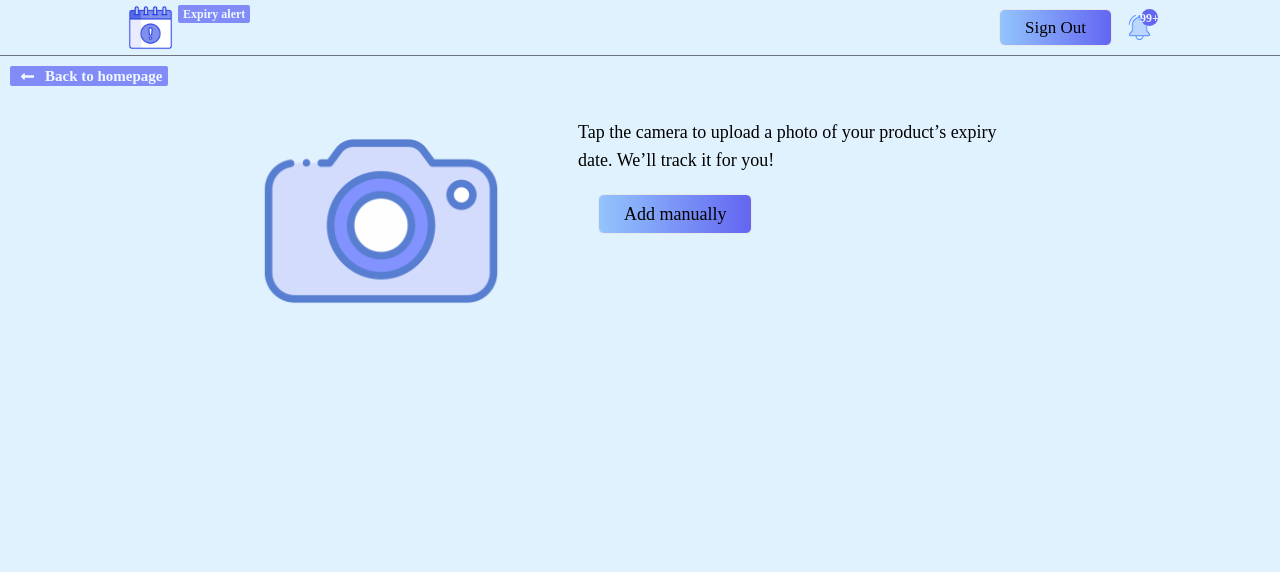
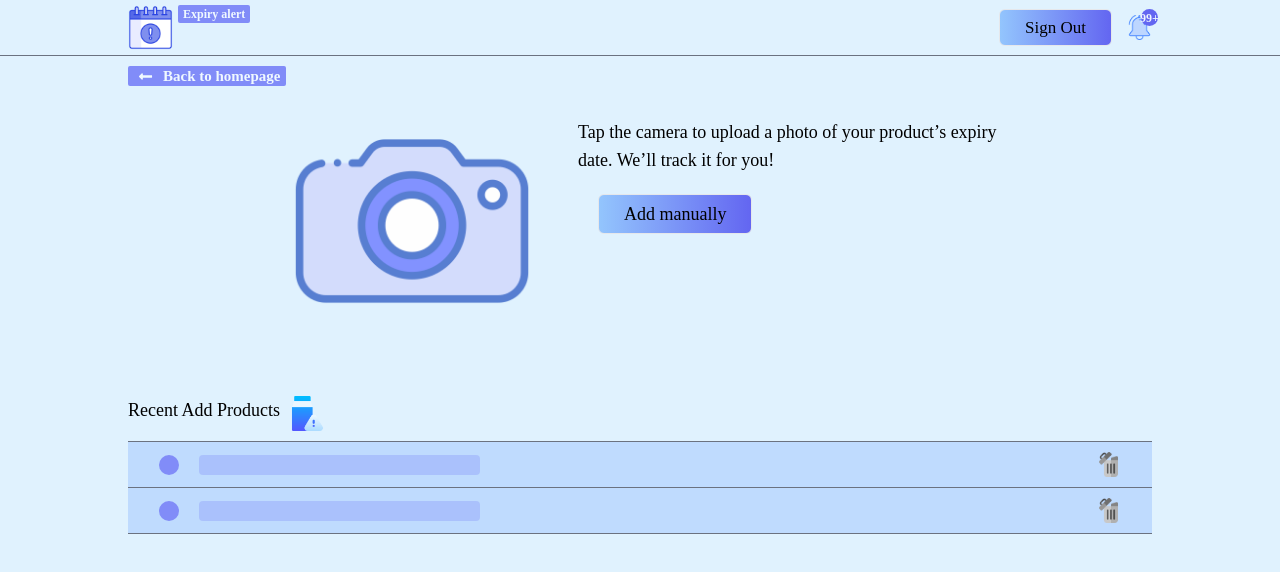
Before and after one commit to anurag9601/health-quality, a Next.js app: page /expiry-alert/home in a window 1280 px wide. Shown: the top 572 px of the page. Built offline with nearby package versions, Linux system fonts and the light colour scheme; a web font is replaced by a local one.

Commit message:
add notification feature

```diff
--- a/src/app/(client)/(Expiry)/expiry-alert/home/page.tsx
+++ b/src/app/(client)/(Expiry)/expiry-alert/home/page.tsx
@@ -1,33 +1,38 @@
 "use client";
 import AddExpireDetails from "@/components/AddExpireDetails/AddExpireDetails";
 import ExpiryNav from "@/components/ExpiredNav/ExpiryNav";
+import ExpiryNotification from "@/components/ExpiryNotifications/ExpiryNotification";
 import ExpiryRecentProducts from "@/components/ExpiryRecentProducts/ExpiryRecentProducts";
+import { UserContext } from "@/context/userContext";
 import Image from "next/image";
 import { useRouter } from "next/navigation";
-import React from "react";
+import React, { useContext } from "react";
 import { FaLongArrowAltLeft } from "react-icons/fa";
 
 const ExpiryHome = () => {
   const router = useRouter();
 
+  const { notificationWindowOpen } = useContext(UserContext);
+
   const [addManuallyBoxOpen, setAddManuallyBoxOpen] = React.useState(false);
 
   return (
-    <div className="h-full w-full bg-sky-100">
+    <div className="min-h-dvh w-full bg-sky-100">
+      {notificationWindowOpen && <ExpiryNotification />}
       {addManuallyBoxOpen && (
         <AddExpireDetails setAddManuallyBoxOpen={setAddManuallyBoxOpen} />
       )}
       <ExpiryNav />
-      <div className="w-full h-[20px] pl-[10px] pt-[10px] mb-[10px]">
+      <div className="w-full h-[20px] pl-[10%] pt-[10px] mb-[10px]">
         <span
-          className="font-head text-[15px] text-sky-50 bg-indigo-400 pl-[10px] pr-[5px] rounded-sm font-semibold flex items-center gap-[10px] w-fit h-[20px] cursor-pointer transition-all duration-[300] ease-in-out hover:pl-[5px] hover:border-[1px] hover:border-black"
+          className="font-head text-[15px] text-sky-50 bg-indigo-400 pl-[10px] pr-[5px] rounded-sm font-semibold flex items-center gap-[10px] w-fit h-[20px] cursor-pointer transition-all duration-[300] ease-in-out hover:pl-[5px] hover:border-black"
           onClick={() => router.push("/")}
         >
           <FaLongArrowAltLeft /> Back to homepage
         </span>
       </div>
-      <div className="flex flex-col sm:flex-row align-start justify-center gap-[10px] pl-[20%] pr-[20%] mt-[20px]">
-        <label className="cursor-pointer">
+      <div className="flex flex-col sm:flex-row align-start justify-center gap-[10px] pl-[10%] sm:pl-[20%] pr-[10%] sm:pr-[20%] mt-[20px]">
+        <label className="cursor-pointer flex flex-col items-center">
           <Image
             src={"/expiry-camera.png"}
             alt=""
@@ -55,7 +60,7 @@ const ExpiryHome = () => {
           </button>
         </div>
       </div>
-      {/* <ExpiryRecentProducts /> */}
+      <ExpiryRecentProducts />
     </div>
   );
 };
--- a/src/app/(client)/(Home)/page.tsx
+++ b/src/app/(client)/(Home)/page.tsx
@@ -10,8 +10,13 @@ import { redirect } from "next/navigation";
 import React, { ChangeEvent, useContext, useEffect } from "react";
 
 const Home = () => {
-  const { user, setUser, setUserAllProduct, notificationWindowOpen } =
-    useContext(UserContext);
+  const {
+    user,
+    setUser,
+    userAllProduct,
+    setUserAllProduct,
+    notificationWindowOpen,
+  } = useContext(UserContext);
 
   const [file, setFile] = React.useState<File | null>(null);
 
@@ -77,6 +82,8 @@ const Home = () => {
     });
 
     const response = await request.json();
+
+    console.log(response);
 
     if (response && response.allProductsData) {
       setUserAllProduct(response.allProductsData.products);
--- a/src/app/(server)/api/product/all/route.ts
+++ b/src/app/(server)/api/product/all/route.ts
@@ -12,7 +12,7 @@ export async function POST(req: NextRequest) {
             throw new Error("Models are not loaded correctly.");
         }
 
-        const allProductsData = await userAllProducts.findOne({ userEmail }).populate("products");
+        const allProductsData = await userAllProducts.findOne({ userEmail }).populate("products").populate("notifications");
 
         return NextResponse.json({ allProductsData }, { status: 200 })
     } catch (err) {
--- a/src/components/ExpiredNav/ExpiryNav.tsx
+++ b/src/components/ExpiredNav/ExpiryNav.tsx
@@ -7,8 +7,6 @@ import React, { useContext } from "react";
 
 const ExpiryNav = () => {
   const { user, setUser, setNotificationWindowOpen } = useContext(UserContext);
-
-  // const router = useRouter();
 
   const handleUserSignOut = async () => {
     const request = await fetch("/api/signout");
--- /dev/null
+++ b/src/components/ExpiryNotifications/ExpiryNotification.tsx
@@ -0,0 +1,27 @@
+"use client";
+import { UserContext } from "@/context/userContext";
+import React, { useContext } from "react";
+import { FaCompressArrowsAlt } from "react-icons/fa";
+import { GoAlertFill } from "react-icons/go";
+
+const ExpiryNotification = () => {
+  const { setNotificationWindowOpen } = useContext(UserContext);
+
+  return (
+    <div className="h-full w-full bg-neutral-600 bg-opacity-50 fixed flex items-center justify-center font-head z-[1] pt-[10px] pb-[10px] pl-[5px] pr-[5px]">
+      <div className="h-full max-w-[400px] w-full bg-sky-100 rounded-lg pl-[10px] pr-[10px] pt-[5px] pb-[5px]">
+        <div className="flex items-center justify-between">
+          <span className="text-lg flex items-center gap-[5px]">
+            Notifications <GoAlertFill className="text-md text-indigo-500" />
+          </span>
+          <FaCompressArrowsAlt
+            className="text-sm text-indigo-400 hover:text-indigo-600 cursor-pointer"
+            onClick={() => setNotificationWindowOpen(false)}
+          />
+        </div>
+      </div>
+    </div>
+  );
+};
+
+export default ExpiryNotification;
--- a/src/components/ExpiryRecentProducts/ExpiryRecentProducts.tsx
+++ b/src/components/ExpiryRecentProducts/ExpiryRecentProducts.tsx
@@ -1,7 +1,46 @@
+import Image from "next/image";
 import React from "react";
 
 const ExpiryRecentProducts = () => {
-  return <div>ExpiryRecentProducts</div>;
+  return (
+    <div className="pl-[10%] pr-[10%] mt-[20px]">
+      <div className="flex items-start gap-[10px]">
+        <h4 className="font-head sm:text-sm md:text-lg">Recent Add Products</h4>
+        <Image src="/expired-product.png" alt="" height={35} width={35} />
+      </div>
+      <hr className="h-[1px] w-full bg-gray-500 border-none mt-[10px]" />
+      <div className="flex flex-col w-full h-fit">
+        <div className="h-[45px] w-full bg-blue-200 flex items-center justify-between pl-[3%] pr-[3%]">
+          <div className="flex flex-1 items-center justify-start gap-[10px] md:gap-[20px]">
+            <div className="h-[20px] w-[20px] rounded-full bg-indigo-400"></div>
+            <div className="h-[20px] w-[60%] md:w-[30%] bg-indigo-400 rounded loading-animation"></div>
+          </div>
+          <Image
+            src={"/delete.png"}
+            alt=""
+            height={30}
+            width={30}
+            className="h-[25px] w-[25px] grayscale"
+          />
+        </div>
+        <hr className="h-[1px] w-full bg-gray-500 border-none" />
+        <div className="h-[45px] w-full bg-blue-200 flex items-center justify-between pl-[3%] pr-[3%]">
+          <div className="flex flex-1 items-center justify-start gap-[10px] md:gap-[20px]">
+            <div className="h-[20px] w-[20px] rounded-full bg-indigo-400"></div>
+            <div className="h-[20px] w-[60%] md:w-[30%] bg-indigo-400 rounded loading-animation"></div>
+          </div>
+          <Image
+            src={"/delete.png"}
+            alt=""
+            height={30}
+            width={30}
+            className="h-[25px] w-[25px] grayscale"
+          />
+        </div>
+        <hr className="h-[1px] w-full bg-gray-500 border-none" />
+      </div>
+    </div>
+  );
 };
 
 export default ExpiryRecentProducts;
--- a/src/components/UploadImageView/UploadImageView.tsx
+++ b/src/components/UploadImageView/UploadImageView.tsx
@@ -16,6 +16,7 @@ interface PropsType {
 }
 
 export interface CurrentDataPayload {
+  userEmail: string;
   Product_Details: ProductDetails;
   Overall_Health_Assessment: HealthAssessment;
   Ingredients_Information: Ingredient[];
@@ -73,8 +74,9 @@ const UploadImageView: React.FC<PropsType> = ({
         return;
       }
 
+      if (user) {
         const payload = {
-        userEmail: user?.email,
+          userEmail: user.email,
           productImgURL: imagePreview,
           Ingredients_Information: realJson["Ingredients Information"],
           Overall_Health_Assessment: realJson["Overall Health Assessment"],
@@ -82,6 +84,7 @@ const UploadImageView: React.FC<PropsType> = ({
         };
 
         setCurrentDataPayload(payload);
+      }
 
       setLoading(false);
     } else {
--- a/src/context/userContext.tsx
+++ b/src/context/userContext.tsx
@@ -68,6 +68,8 @@ const UserProvider = ({ children }: { children: ReactNode }) => {
   const [notificationWindowOpen, setNotificationWindowOpen] =
     React.useState<boolean>(false);
 
+  // const [notifications, setNotifications] = React.useState()
+
   const values = {
     user,
     setUser,
--- /dev/null
+++ b/src/mongodb/notification.model.ts
@@ -0,0 +1,17 @@
+import mongoose from "mongoose";
+
+const notificationSchema = new mongoose.Schema({
+    notificationType: {
+        type: String,
+        enum: ["analysis", "expiry"],
+        required: true,
+    },
+    notificationMessage: {
+        type: String,
+        required: true
+    }
+}, { timestamps: true });
+
+const notificationModel = mongoose.models.notifications || mongoose.model("notifications", notificationSchema);
+
+export default notificationModel;
--- a/src/mongodb/product.model.ts
+++ b/src/mongodb/product.model.ts
@@ -48,7 +48,7 @@ const userAddProductSchema = new mongoose.Schema({
             type: String
         }
     }
-});
+}, { timestamps: true });
 
 const userProduct = mongoose.models.userProduct || mongoose.model("userProduct", userAddProductSchema);
 
--- a/src/mongodb/userAllProducts.model.ts
+++ b/src/mongodb/userAllProducts.model.ts
@@ -8,7 +8,13 @@ const userAllProductsSchema = new mongoose.Schema({
     products: [{
         type: mongoose.Schema.Types.ObjectId,
         ref: "userProduct"
-    }]
+    }],
+    notifications: [
+        {
+            type: mongoose.Schema.Types.ObjectId,
+            ref: "notifications"
+        }
+    ]
 });
 
 const userAllProducts = mongoose.models.userAllProducts || mongoose.model("userAllProducts", userAllProductsSchema);
```
Also changed, not shown: src/app/(server)/api/product/add/route.ts (+8 -0 lines), public/expired-product.png (added). Lines whose indentation alone changed are shown as unchanged.
